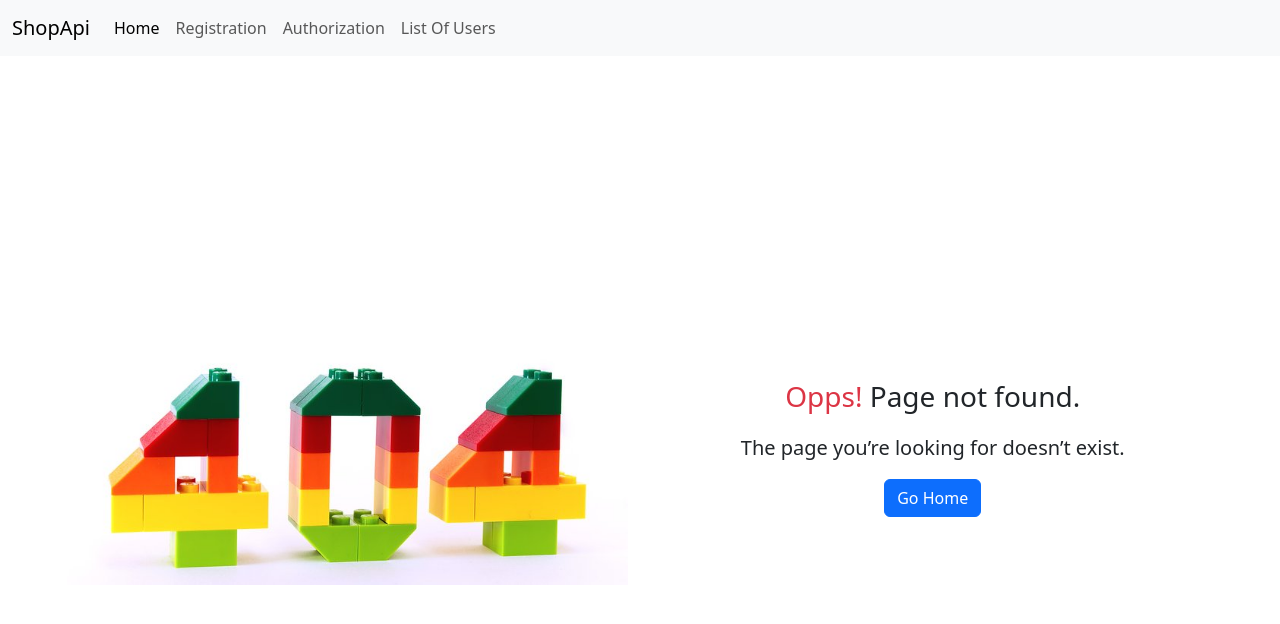
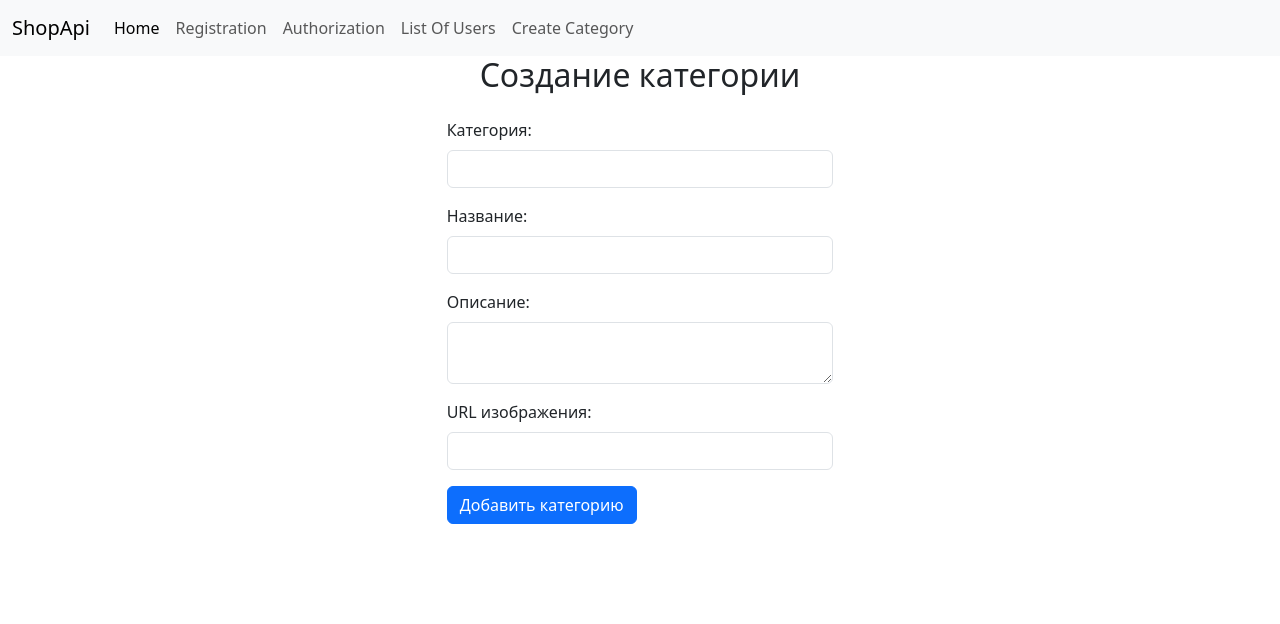
Before and after one commit to nebesnayaa/Hw_2404, a React (Vite) app in the folder client/: page /create_category in a window 1280 px wide. Before the commit this address had no page. Shown: the top 624 px of the page. Built offline with nearby package versions, Linux system fonts and the light colour scheme.

Commit message:
Added Component CreateCategory

```diff
--- a/client/package.json
+++ b/client/package.json
@@ -18,6 +18,7 @@
     "react-dom": "^18.2.0",
     "react-hook-form": "^7.51.3",
     "react-router-dom": "^6.22.3",
+    "uuid": "^9.0.1",
     "validator": "^13.11.0",
     "yup": "^1.4.0"
   },
--- a/client/src/App.tsx
+++ b/client/src/App.tsx
@@ -4,6 +4,7 @@ import Auth from "./components/pages/Auth";
 import Register from "./components/pages/Register";
 import Navbar from "./components/pages/Nabvar";
 import NotFoundPage from "./components/pages/NotFoundPage";
+import CreateCategory from "./components/pages/CreateCategory";
 
 const App = () => {
   return (
@@ -15,6 +16,7 @@ const App = () => {
           <Route index element={<Home />} />
           <Route path="/auth" element={<Auth />} />
           <Route path="/register" element={<Register />} />
+          <Route path="/create_category" element={<CreateCategory/>} />
           <Route path="*" element={<NotFoundPage />} />
         </Routes>
       </BrowserRouter>
--- /dev/null
+++ b/client/src/components/forms/FormCategory.tsx
@@ -0,0 +1,84 @@
+import ICategory from "../../models/ICategory";
+import { useState } from "react";
+import { v4 as uuidv4 } from 'uuid';
+
+function FormCategory() {
+    const [formData, setFormData] = useState<ICategory>({
+        id: uuidv4(),
+        slug: '',
+        name: '',
+        description: '',
+        imageUrl: '',
+        isActive: true
+    });
+
+    const handleChange = (e) => {
+        const { name, value } = e.target;
+        setFormData(prevState => ({
+            ...prevState,
+            [name]: value
+        }));
+    };
+
+    const handleSubmit = async (e) => {
+        e.preventDefault();
+
+        try {
+            const response = await fetch('http://localhost:3000/categories', {
+                method: 'POST',
+                headers: {
+                    'Content-Type': 'application/json'
+                },
+                body: JSON.stringify(formData)
+            });
+
+            if (!response.ok) {
+                throw new Error('Не удалось добавить категорию');
+            }
+            alert('Категория успешно добавлена');
+
+            setFormData({
+                id: '',
+                slug: '',
+                name: '',
+                description: '',
+                imageUrl: '',
+                isActive: true
+            });
+        }
+        catch (error) {
+            console.error("Error: ", error.message);
+        }
+    };
+
+    return (
+        <>
+        <div className="row justify-content-center">
+            <div className="col-4">
+                <form onSubmit={handleSubmit} className="container">
+                    <h2 className="text-center mb-4">Создание категории</h2>
+                    <div className="mb-3">
+                        <label className="form-label">Категория:</label>
+                        <input className="form-control" type="text" name="slug" value={formData.slug} onChange={handleChange}/>
+                    </div>
+                    <div className="mb-3">
+                        <label className="form-label">Название:</label>
+                        <input className="form-control" type="text" name="name" value={formData.name} onChange={handleChange}/>
+                    </div>
+                    <div className="mb-3">
+                        <label className="form-label">Описание:</label>
+                        <textarea className="form-control" name="description" value={formData.description} onChange={handleChange}/>
+                    </div>
+                    <div className="mb-3">
+                        <label className="form-label">URL изображения:</label>
+                        <input className="form-control" type="text" name="imageUrl" value={formData.imageUrl} onChange={handleChange}/>
+                    </div>
+                    <button className="btn btn-primary" type="submit">Добавить категорию</button>
+                </form>
+            </div>
+        </div>
+        </>
+    );
+}
+
+export default FormCategory;
--- /dev/null
+++ b/client/src/components/pages/CreateCategory.tsx
@@ -0,0 +1,7 @@
+import FormCategory from "../forms/FormCategory";
+
+export default function CreateCategory() {
+    return <>
+        <FormCategory />
+    </>
+}
--- a/client/src/components/pages/Nabvar.tsx
+++ b/client/src/components/pages/Nabvar.tsx
@@ -41,6 +41,11 @@ export default function Nabvar() {
                   List Of Users
                 </Link>
               </li>
+              <li className="nav-item">
+                <Link className="nav-link" to="/create_category">
+                  Create Category
+                </Link>
+              </li>
             </ul>
           </div>
         </div>
--- /dev/null
+++ b/client/src/models/ICategory.ts
@@ -0,0 +1,10 @@
+interface ICategory {
+    id: string;
+    slug: string;
+    name: string;
+    description: string;
+    imageUrl: string;
+    isActive: boolean;
+}
+
+export default ICategory;
```
Also changed, not shown: 2 other files (tests, documents, lock files or other folders).
